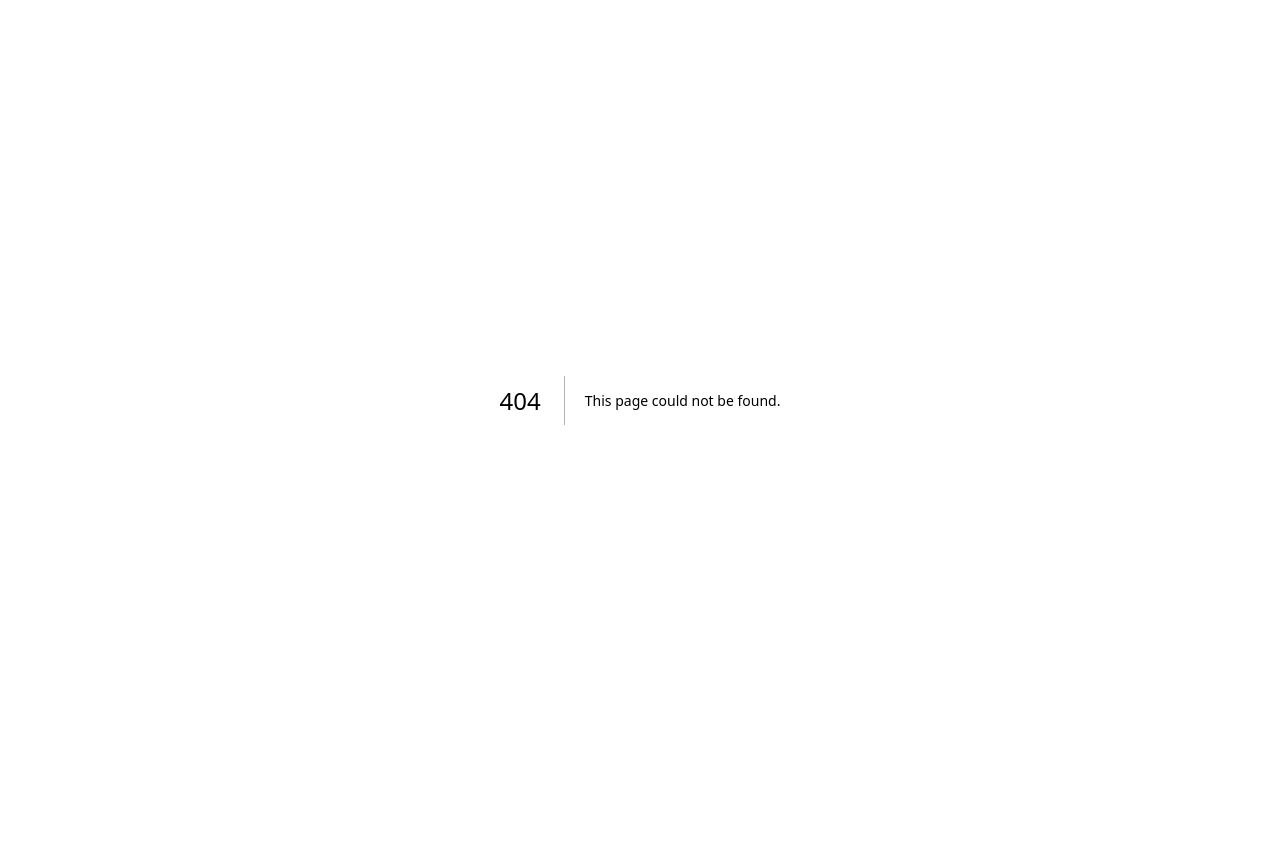
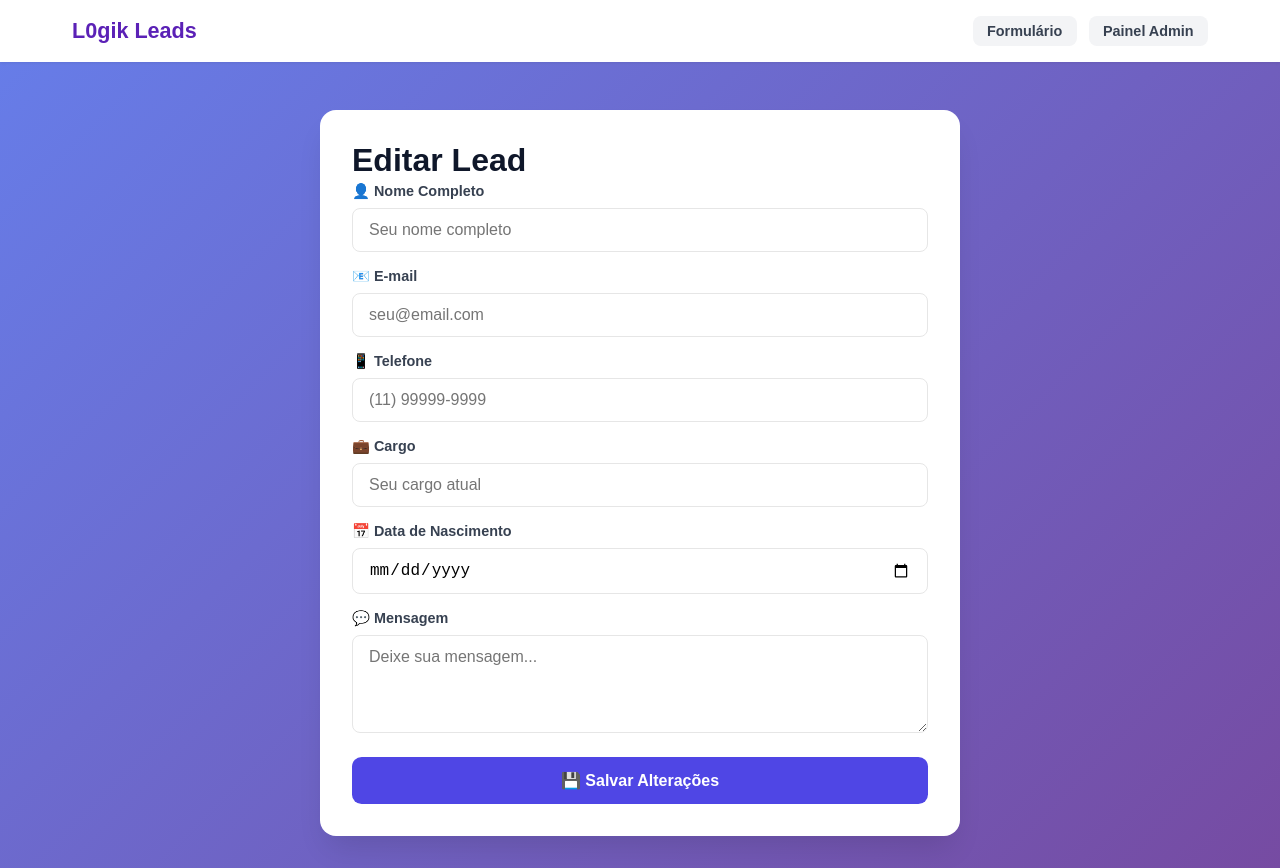
Before and after one commit to fabriciosilvaJr/my-leads-app, a Next.js app: page /leads/edit/1 in a window 1280 px wide. Before the commit this address had no page. Before the commit the page ends 800 px from the top, so only its background shows below. Built offline with nearby package versions, Linux system fonts and the light colour scheme; no server answers; the database is empty.

Commit message:
formulário de edição de lead

```diff
--- a/app/leads/[id]/page.tsx
+++ b/app/leads/[id]/page.tsx
@@ -137,10 +137,10 @@ export default function LeadDetails() {
               <button style={styles.btnBack}>← Voltar</button>
             </Link>
             <h1 style={styles.title}>Detalhes do Lead</h1>
-            <p style={styles.subtitle}>ID: {lead.id}</p>
+            <p style={styles.subtitle}>ID: {id}</p>
           </div>
           <div style={styles.headerActions}>
-            <Link href={`/leads/edit/${lead.id}`}>
+            <Link href={`/leads/edit/${id}`}>
               <button style={styles.btnSecondary}>✏️ Editar</button>
             </Link>
             <button
--- /dev/null
+++ b/app/leads/edit/[id]/page.tsx
@@ -0,0 +1,182 @@
+"use client";
+
+import React, { CSSProperties, FormEvent, useEffect, useState } from "react";
+import { useRouter, useParams } from "next/navigation";
+
+interface FormData {
+  nome: string;
+  email: string;
+  telefone: string;
+  cargo: string;
+  dataNascimento: string;
+  mensagem: string;
+}
+
+export default function EditLeadPage() {
+  const router = useRouter();
+  const params = useParams();
+  const id = params?.id as string;
+
+  const [formData, setFormData] = useState<FormData>({
+    nome: "",
+    email: "",
+    telefone: "",
+    cargo: "",
+    dataNascimento: "",
+    mensagem: "",
+  });
+  const [errors, setErrors] = useState<Record<string, string>>({});
+  const [loading, setLoading] = useState(true);
+
+  useEffect(() => {
+    if (id) {
+      fetchLead();
+    }
+  }, [id]);
+
+  const fetchLead = async () => {
+    try {
+      setLoading(true);
+      const res = await fetch(`/api/leads/${id}`);
+      if (!res.ok) throw new Error("Erro ao carregar lead");
+      const data = await res.json();
+      setFormData({
+        nome: data.nome || "",
+        email: data.email || "",
+        telefone: data.telefone || "",
+        cargo: data.cargo || "",
+        dataNascimento: data.dataNascimento || "",
+        mensagem: data.mensagem || "",
+      });
+    } catch (err) {
+      alert(err instanceof Error ? err.message : "Erro desconhecido");
+    } finally {
+      setLoading(false);
+    }
+  };
+
+  const validateEmail = (email: string) => /^[^\s@]+@[^\s@]+\.[^\s@]+$/.test(email);
+  const validatePhone = (phone: string) => {
+    const cleaned = phone.replace(/\D/g, "");
+    return cleaned.length === 10 || cleaned.length === 11;
+  };
+  const formatPhone = (value: string) => {
+    const cleaned = value.replace(/\D/g, "");
+    if (cleaned.length <= 10) return cleaned.replace(/(\d{2})(\d{4})(\d{4})/, "($1) $2-$3");
+    return cleaned.replace(/(\d{2})(\d{5})(\d{4})/, "($1) $2-$3");
+  };
+  const handlePhoneChange = (e: React.ChangeEvent<HTMLInputElement>) => {
+    const formatted = formatPhone(e.target.value);
+    setFormData({ ...formData, telefone: formatted });
+    if (errors.telefone) setErrors({ ...errors, telefone: "" });
+  };
+  const handleChange = (e: React.ChangeEvent<HTMLInputElement | HTMLTextAreaElement>) => {
+    setFormData({ ...formData, [e.target.name]: e.target.value });
+    if (errors[e.target.name]) setErrors({ ...errors, [e.target.name]: "" });
+  };
+
+  const handleSubmit = async (e: FormEvent) => {
+    e.preventDefault();
+
+    const newErrors: Record<string, string> = {};
+    if (!formData.nome) newErrors.nome = "Nome é obrigatório";
+    if (!formData.email) newErrors.email = "E-mail é obrigatório";
+    else if (!validateEmail(formData.email)) newErrors.email = "E-mail inválido";
+    if (!formData.telefone) newErrors.telefone = "Telefone é obrigatório";
+    else if (!validatePhone(formData.telefone)) newErrors.telefone = "Telefone inválido";
+    if (!formData.cargo) newErrors.cargo = "Cargo é obrigatório";
+    if (!formData.dataNascimento) newErrors.dataNascimento = "Data de nascimento é obrigatória";
+    if (!formData.mensagem) newErrors.mensagem = "Mensagem é obrigatória";
+
+    setErrors(newErrors);
+    if (Object.keys(newErrors).length > 0) return;
+
+    try {
+      const res = await fetch(`/api/leads/${id}`, {
+        method: "PATCH",
+        headers: { "Content-Type": "application/json" },
+        body: JSON.stringify(formData),
+      });
+
+      if (res.ok) {
+        router.push(`/leads/${id}`);
+      } else {
+        const error = await res.json().catch(() => ({}));
+        alert("Erro ao atualizar lead: " + (error.message || "tente novamente"));
+      }
+    } catch (err) {
+      console.error(err);
+      alert("Erro de conexão com a API.");
+    }
+  };
+
+  if (loading) return <p>Carregando...</p>;
+
+  return (
+    <div style={pageStyles.formContainer}>
+      <div style={pageStyles.card}>
+        <h2 style={pageStyles.title}>Editar Lead</h2>
+
+        <form style={pageStyles.form} onSubmit={handleSubmit} noValidate>
+          {/* Campos do formulário */}
+          {["nome","email","telefone","cargo","dataNascimento","mensagem"].map((field) => (
+            <div style={pageStyles.formGroup} key={field}>
+              <label style={pageStyles.label}>
+                {field === "nome" ? "👤 Nome Completo" :
+                 field === "email" ? "📧 E-mail" :
+                 field === "telefone" ? "📱 Telefone" :
+                 field === "cargo" ? "💼 Cargo" :
+                 field === "dataNascimento" ? "📅 Data de Nascimento" :
+                 "💬 Mensagem"}
+              </label>
+              {field === "mensagem" ? (
+                <textarea
+                  name={field}
+                  value={formData[field as keyof FormData]}
+                  onChange={handleChange}
+                  rows={4}
+                  placeholder="Deixe sua mensagem..."
+                  style={{ ...pageStyles.input, ...pageStyles.textarea, ...(errors[field] ? pageStyles.inputError : {}) }}
+                />
+              ) : (
+                <input
+                  name={field}
+                  type={field === "email" ? "email" : field === "telefone" ? "tel" : field === "dataNascimento" ? "date" : "text"}
+                  value={formData[field as keyof FormData]}
+                  onChange={field === "telefone" ? handlePhoneChange : handleChange}
+                  placeholder={
+                    field === "nome" ? "Seu nome completo" :
+                    field === "email" ? "seu@email.com" :
+                    field === "telefone" ? "(11) 99999-9999" :
+                    field === "cargo" ? "Seu cargo atual" : ""
+                  }
+                  maxLength={field === "telefone" ? 15 : undefined}
+                  style={{ ...pageStyles.input, ...(errors[field] ? pageStyles.inputError : {}) }}
+                />
+              )}
+              {errors[field] && <p style={pageStyles.errorText}>{errors[field]}</p>}
+            </div>
+          ))}
+
+          <button type="submit" style={pageStyles.submitButton}>
+            💾 Salvar Alterações
+          </button>
+        </form>
+      </div>
+    </div>
+  );
+}
+
+const pageStyles: { [k: string]: CSSProperties } = {
+  formContainer: { maxWidth: "640px", margin: "0 auto", paddingTop: "1rem" },
+  card: { backgroundColor: "#ffffff", borderRadius: "1rem", boxShadow: "0 18px 30px -8px rgba(0,0,0,0.12)", padding: "2rem" },
+  title: { fontSize: "2rem", fontWeight: 800, color: "#0f172a", marginBottom: "0.25rem" },
+  form: { display: "flex", flexDirection: "column", gap: "1rem" },
+  formGroup: { display: "flex", flexDirection: "column" },
+  label: { fontSize: "0.9rem", fontWeight: 600, color: "#374151", marginBottom: "0.5rem" },
+  input: { width: "100%", padding: "0.75rem 1rem", borderRadius: "0.5rem", border: "1px solid #e6e6e6", fontSize: "1rem", outline: "none", transition: "all 0.12s" },
+  textarea: { resize: "vertical", minHeight: "80px", fontFamily: "inherit" },
+  inputError: { borderColor: "#ef4444" },
+  errorText: { color: "#ef4444", fontSize: "0.85rem", marginTop: "0.25rem" },
+  submitButton: { width: "100%", backgroundColor: "#4f46e5", color: "#fff", padding: "0.85rem 1rem", borderRadius: "0.6rem", border: "none", fontSize: "1rem", fontWeight: 700, cursor: "pointer", marginTop: "0.5rem" },
+};
```
